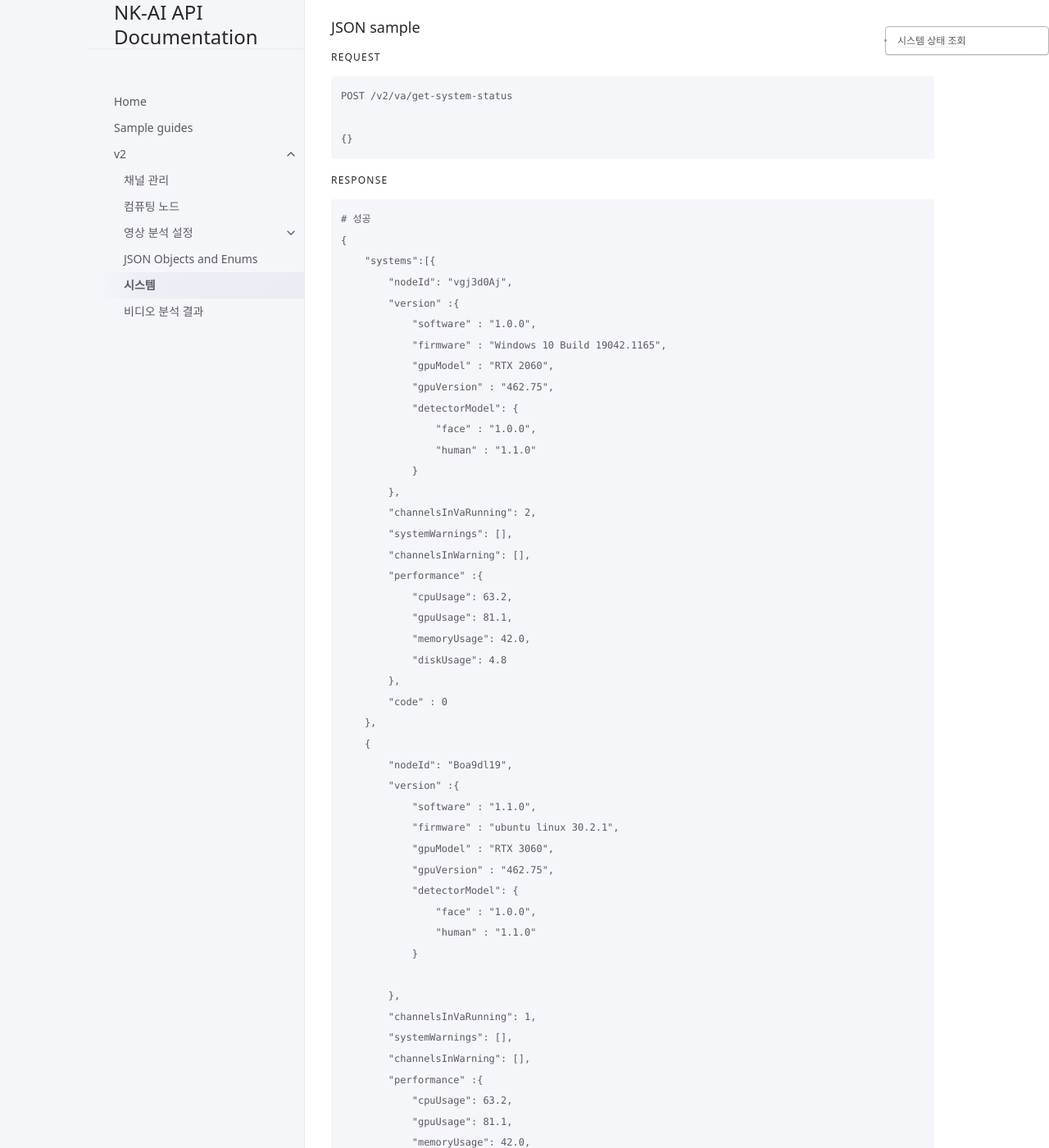
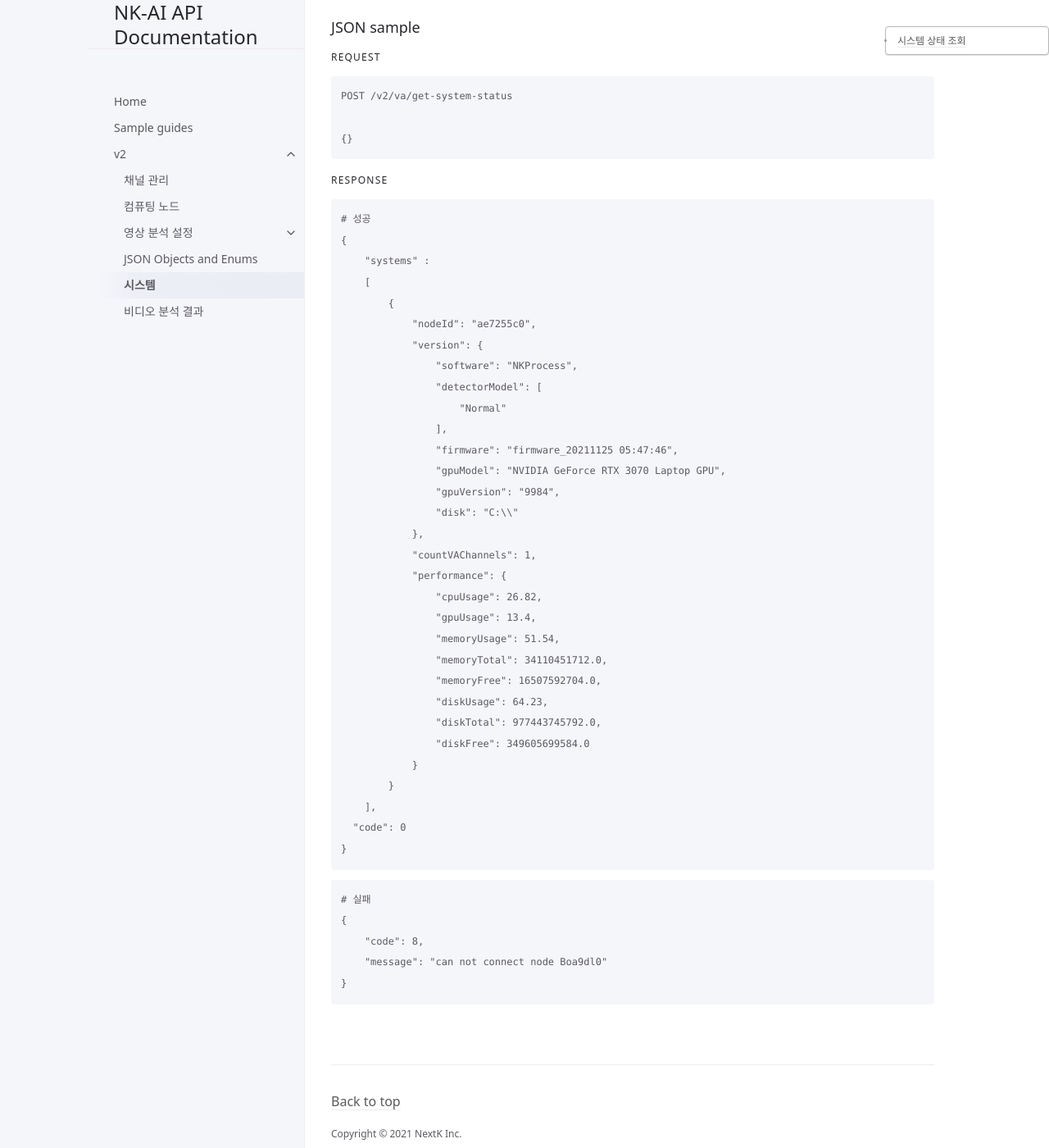
Before and after one commit to uteakO/rest-api, a Jekyll site: the page built from docs/v2/system.md, in a window 1280 px wide and 1400 px high, scrolled down 851 px. Shown: the whole window at 82% size. Built offline with Jekyll 4.4.1, drawn with Linux system fonts in a browser that asks for light colours; some of the changed text lies outside the part shown.

Commit message:
feat : system status & calibration

````diff
--- a/docs/v2/system.md
+++ b/docs/v2/system.md
@@ -50,83 +50,42 @@ POST /v2/va/get-system-status
 ```
 # 성공
 {
-    "systems":[{
-        "nodeId": "vgj3d0Aj",
-        "version" :{
-            "software" : "1.0.0",
-            "firmware" : "Windows 10 Build 19042.1165",
-            "gpuModel" : "RTX 2060",
-            "gpuVersion" : "462.75",
-            "detectorModel": {
-                "face" : "1.0.0",
-                "human" : "1.1.0"
+    "systems" :
+    [
+        {
+            "nodeId": "ae7255c0",
+            "version": {
+                "software": "NKProcess",
+                "detectorModel": [
+                    "Normal"
+                ],
+                "firmware": "firmware_20211125 05:47:46",
+                "gpuModel": "NVIDIA GeForce RTX 3070 Laptop GPU",
+                "gpuVersion": "9984",
+                "disk": "C:\\"
+            },
+            "countVAChannels": 1,
+            "performance": {
+                "cpuUsage": 26.82,
+                "gpuUsage": 13.4,
+                "memoryUsage": 51.54,
+                "memoryTotal": 34110451712.0,
+                "memoryFree": 16507592704.0,
+                "diskUsage": 64.23,
+                "diskTotal": 977443745792.0,
+                "diskFree": 349605699584.0
             }
-        },
-        "channelsInVaRunning": 2,
-        "systemWarnings": [],
-        "channelsInWarning": [],
-        "performance" :{
-            "cpuUsage": 63.2,
-            "gpuUsage": 81.1,
-            "memoryUsage": 42.0,
-            "diskUsage": 4.8
-        },
-        "code" : 0
-    },
-    {
-        "nodeId": "Boa9dl19",
-        "version" :{
-            "software" : "1.1.0",
-            "firmware" : "ubuntu linux 30.2.1",
-            "gpuModel" : "RTX 3060",
-            "gpuVersion" : "462.75",
-            "detectorModel": {
-                "face" : "1.0.0",
-                "human" : "1.1.0"
-            }
-
-        },
-        "channelsInVaRunning": 1,
-        "systemWarnings": [],
-        "channelsInWarning": [],
-        "performance" :{
-            "cpuUsage": 63.2,
-            "gpuUsage": 81.1,
-            "memoryUsage": 42.0,
-            "diskUsage": 4.8
-        },
-        "code" : 0
-    }]
+        }
+    ],
+  "code": 0
 }
 ```
 
 ```
 # 실패
 {
-    "systems":[
-        "nodeId": "Boa9dl0",
-        "code": 8,
-        "message": "can not connect node Boa9dl0"
-    },
-    {
-        "nodeId": "Boa9dl19",
-        "version" :{
-            "software" : "1.1.0",
-            "firmware" : "ubuntu linux 30.2.1",
-            "gpuModel" : "RTX 3060",
-            "gpuVersion" : "462.75"
-
-        },
-        "channelsInVaRunning": 1,
-        "systemWarnings": [],
-        "channelsInWarning": [],
-        "performance" :{
-            "cpuUsage": 63.2,
-            "gpuUsage": 81.1,
-            "memoryUsage": 42.0,
-            "diskUsage": 4.8
-        }
-    }]
+    "code": 8,
+    "message": "can not connect node Boa9dl0"
 }
 ```
 
````
Also changed, not shown: docs/v2/channels.md (+72 -8 lines), docs/v2/models.md (+19 -1 lines).
